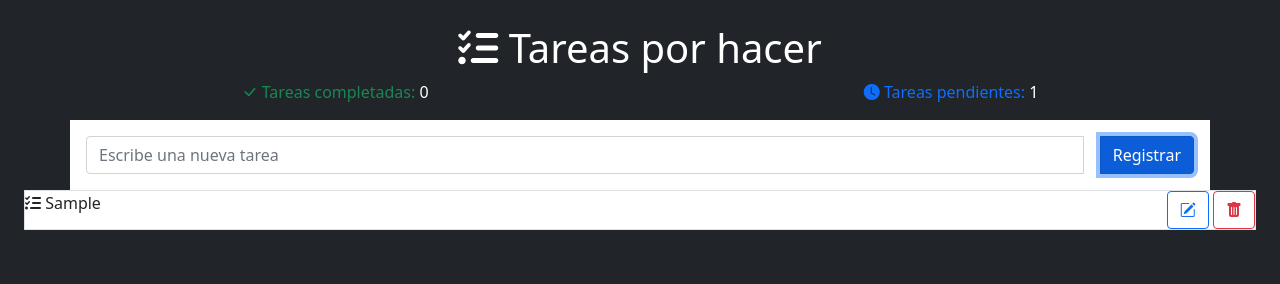
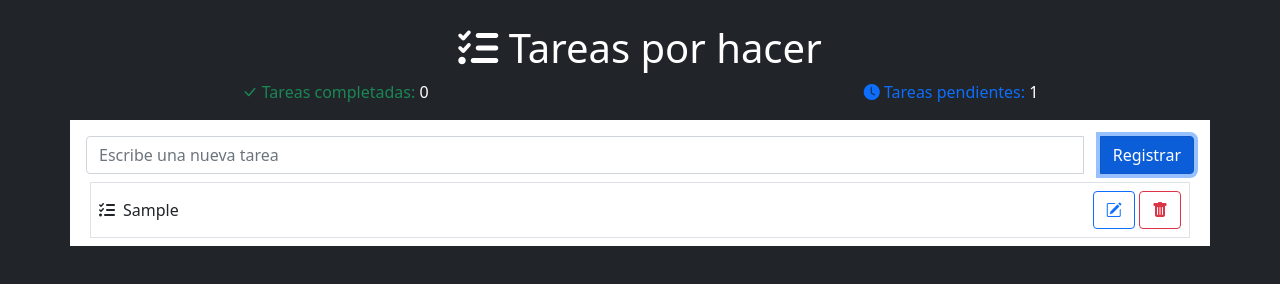
Before and after one commit to MoralessF/toDo, a plain HTML site: page index.html in a window 1280 px wide. Both pictures are taken after typing "Sample" into the empty fields and a click on the button "Registrar". Drawn offline with nearby package versions, Linux system fonts and the light colour scheme.

Commit message:
Versión 2.0 Corrección de estilos

```diff
--- a/index.html
+++ b/index.html
@@ -50,15 +50,16 @@
                     </button>
                 </div>
             </form>
+
+            <div  id="cardsTareas" class="container">
+            </div>
         </div>
 
-        <!-- <div class="container">
+        <!-- <div class="container"> input-group
             <div class="row p-3 gap-2" id="cardsActividades">
             </div>
         </div> -->
 
-        <div  id="cardsTareas">
-        </div>
     </div>
 
     <script src="./main.js"></script>
--- a/main.js
+++ b/main.js
@@ -18,7 +18,6 @@ const editarTareaaux = () => {
     let tareaEditada = prompt('Ingresa la tarea modificada.')
     nuevaTarea.TextContent = tareaEditada
 }
-
 
 const editarTarea = (id) =>
 {
@@ -42,8 +41,6 @@ const contadorTareas = (id) =>
             if(tarea.estado == "pendiente")
             {
                 tarea.estado = "completa";
-
-
             }
             else
             {
@@ -71,15 +68,15 @@ const contadorTareas = (id) =>
 
 const construirTarea = (tarea) => {
 
-   let tarea2 =`<div ondblclick="contadorTareas(${tarea.id})" class="border border d-flex  justify-content-between bg-white">
-            <div id="actividad" class="">`;
+   let tarea2 =`<div ondblclick="contadorTareas(${tarea.id})" class="border d-flex justify-content-between p-2">
+            <div id="actividad" class="d-flex align-items-center">`;
     if(tarea.estado == "pendiente")
     {
-        tarea2+= `<i id = "pendiente" class="fa-solid fa-list-check"></i> <span class="">${tarea.nombre}</span>`;
+        tarea2+= `<i id = "pendiente" class="fa-solid fa-list-check me-2"></i> <span class="">${tarea.nombre}</span>`;
     }
     else
     {
-        tarea2+= `<i id = "completa" class="bi bi-check-lg"></i> <span class="text-decoration-line-through">${tarea.nombre}</span>`;
+        tarea2+= `<i id = "completa" class="bi bi-check-lg me-2"></i> <span class="text-decoration-line-through">${tarea.nombre}</span>`;
     }
 
     tarea2+= `</div>
@@ -94,29 +91,10 @@ const construirTarea = (tarea) => {
     </div>`;
 
     return tarea2;
-
 }
-
-//<i class="bi bi-pencil-square"></i>
-//<i class="bi bi-trash-fill"></i>
-
-// const itemActividad = (actividad) => {
-//     const card = `<div class="card col-sm-4">
-//         <div class="card-body">
-//             <h5 class="card-title">${actividad.alias}</h5>
-//             <p class="card-text">Nombre Real: ${actividad.nombre}</p>
-//             <div class = "d-flex justify-content-end gap-3">
-//                 <button onclick="edicionHeroe(${actividad.id})" class="btn btn-primary"><i class="fa-solid fa-paintbrush"></i></button>
-//                 <button onclick="eliminarHeroe(${actividad.id})" class="btn btn-danger"><i class="fa-solid fa-trash"></i></button>
-//             </div>
-//         </div>
-//     </div>`;
-//     return card;
-// }
 
 const renderizarActividades = () =>
 {
-
     const cardsEnDiv = cardsTareas.children;
     if (cardsEnDiv.length > 0)
     {
@@ -164,9 +142,6 @@ const guardarTarea = (e) => {
     localStorage.setItem('tareas', tareasJson);
     contadorTareas(tarea.id);
     renderizarActividades();
-
-    // setTimeout(() => {
-    // }, 2000);
 }
 
 const init = () => {
```
